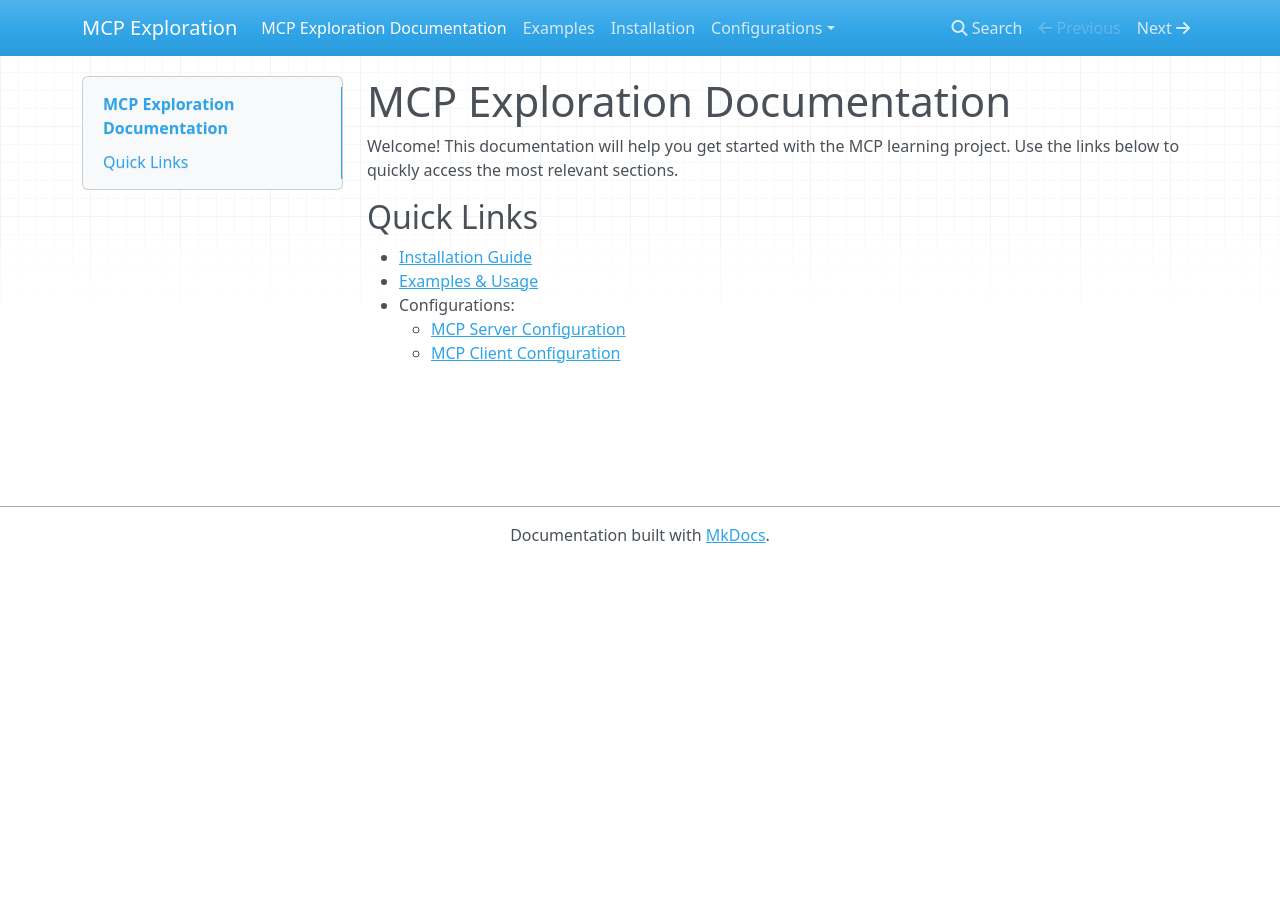
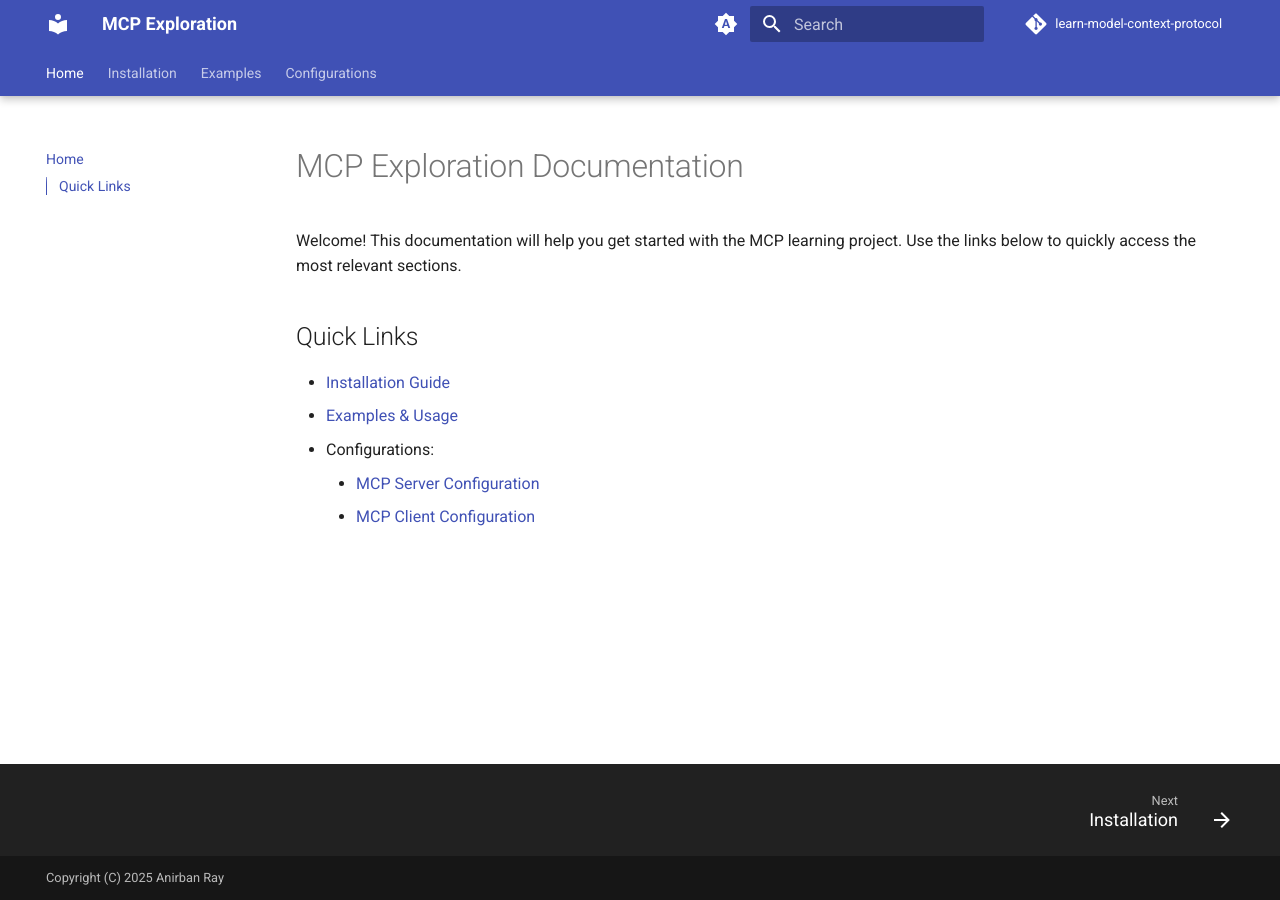
Before and after one commit to yarnabrina/learn-model-context-protocol, an MkDocs documentation site: the page built from docs/index.md, in a window 1280 px wide. Built offline with MkDocs 1.6.1 and Material for MkDocs 9.7.7, drawn with Linux system fonts in a browser that asks for light colours; nearby versions of some CDN libraries; comment, search, counter and statistics services are not loaded.

```diff
--- a/mkdocs.yml
+++ b/mkdocs.yml
@@ -1,2 +1,76 @@
 site_name: MCP Exploration
+site_url: https://yarnabrina.github.io/learn-model-context-protocol/
+repo_url: https://github.com/yarnabrina/learn-model-context-protocol
+repo_name: learn-model-context-protocol
+edit_uri: blob/main/docs/
+site_author: Anirban Ray
+copyright: Copyright (C) 2025 Anirban Ray
 site_description: Exploring different features of MCP servers and clients
+nav:
+  - Home: index.md
+  - Installation: installation.md
+  - Examples: examples.md
+  - Configurations:
+      - MCP Server: configurations/mcp-server.md
+      - MCP Client: configurations/mcp-client.md
+validation:
+  omitted_files: warn
+  absolute_links: relative_to_docs
+  anchors: warn
+  unrecognized_links: warn
+theme:
+  name: material
+  locale: en
+  palette:
+    - media: "(prefers-color-scheme)"
+      toggle:
+        icon: material/brightness-auto
+        name: Switch to light mode
+    - media: "(prefers-color-scheme: light)"
+      scheme: default
+      toggle:
+        icon: material/brightness-7
+        name: Switch to dark mode
+    - media: "(prefers-color-scheme: dark)"
+      scheme: slate
+      toggle:
+        icon: material/brightness-4
+        name: Switch to system preference
+  language: en
+  direction: ltr
+  features:
+    - navigation.instant
+    - navigation.instant.progress
+    - navigation.tracking
+    - navigation.tabs
+    - navigation.tabs.sticky
+    - navigation.prune
+    - toc.follow
+    - toc.integrate
+    - navigation.top
+    - search.suggest
+    - search.highlight
+    - navigation.footer
+    - content.code.copy
+docs_dir: docs
+site_dir: site
+use_directory_urls: false
+strict: true
+dev_addr: 127.0.0.1:8000
+markdown_extensions:
+  toc:
+    permalink: true
+    title: Page Contents
+  pymdownx.highlight:
+    use_pygments: true
+    pygments_lang_class: true
+    auto_title: false
+    linenums: false
+  pymdownx.inlinehilite:
+  pymdownx.superfences:
+plugins:
+  search:
+    lang:
+      - en
+extra:
+  generator: false
```
